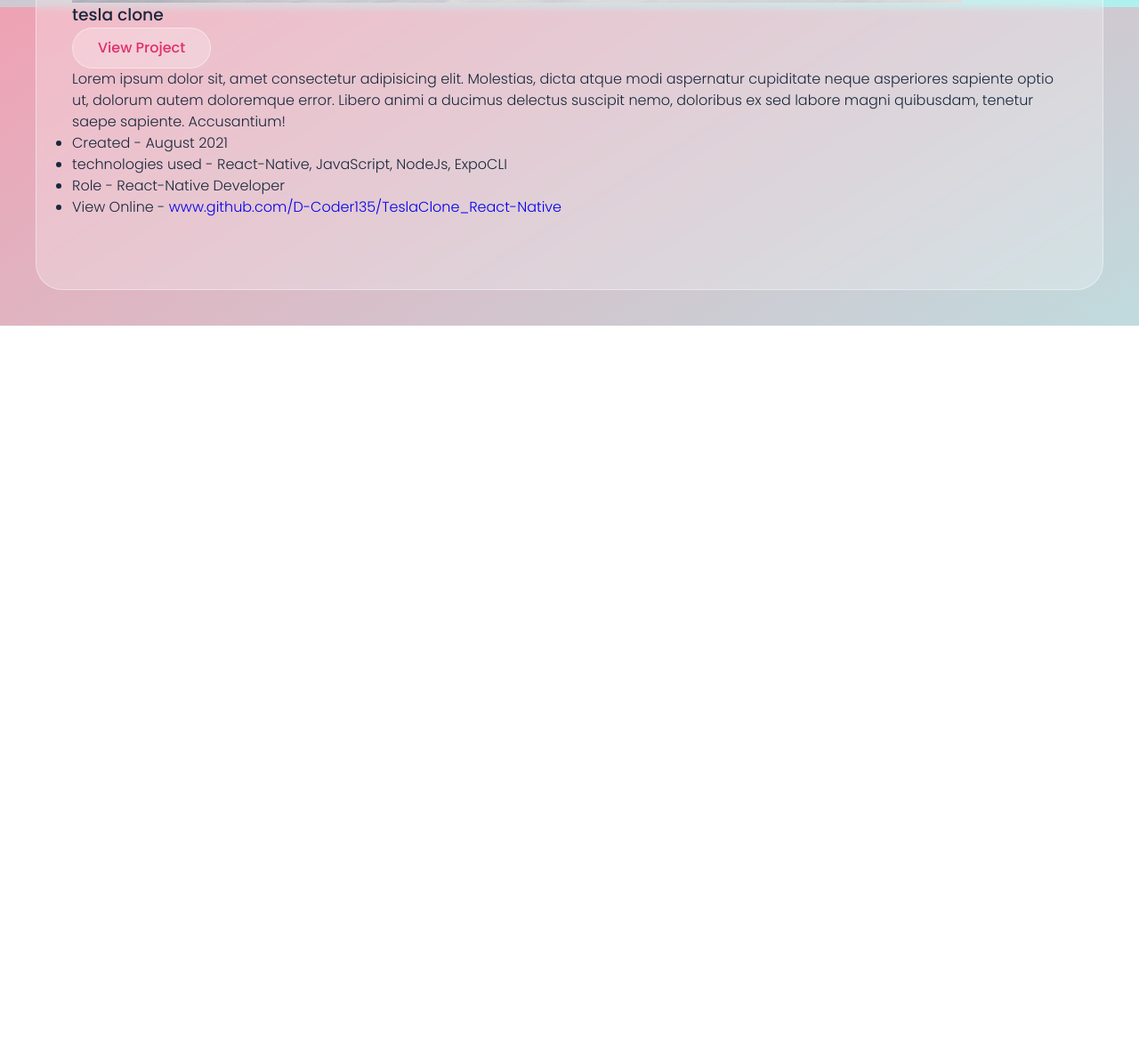
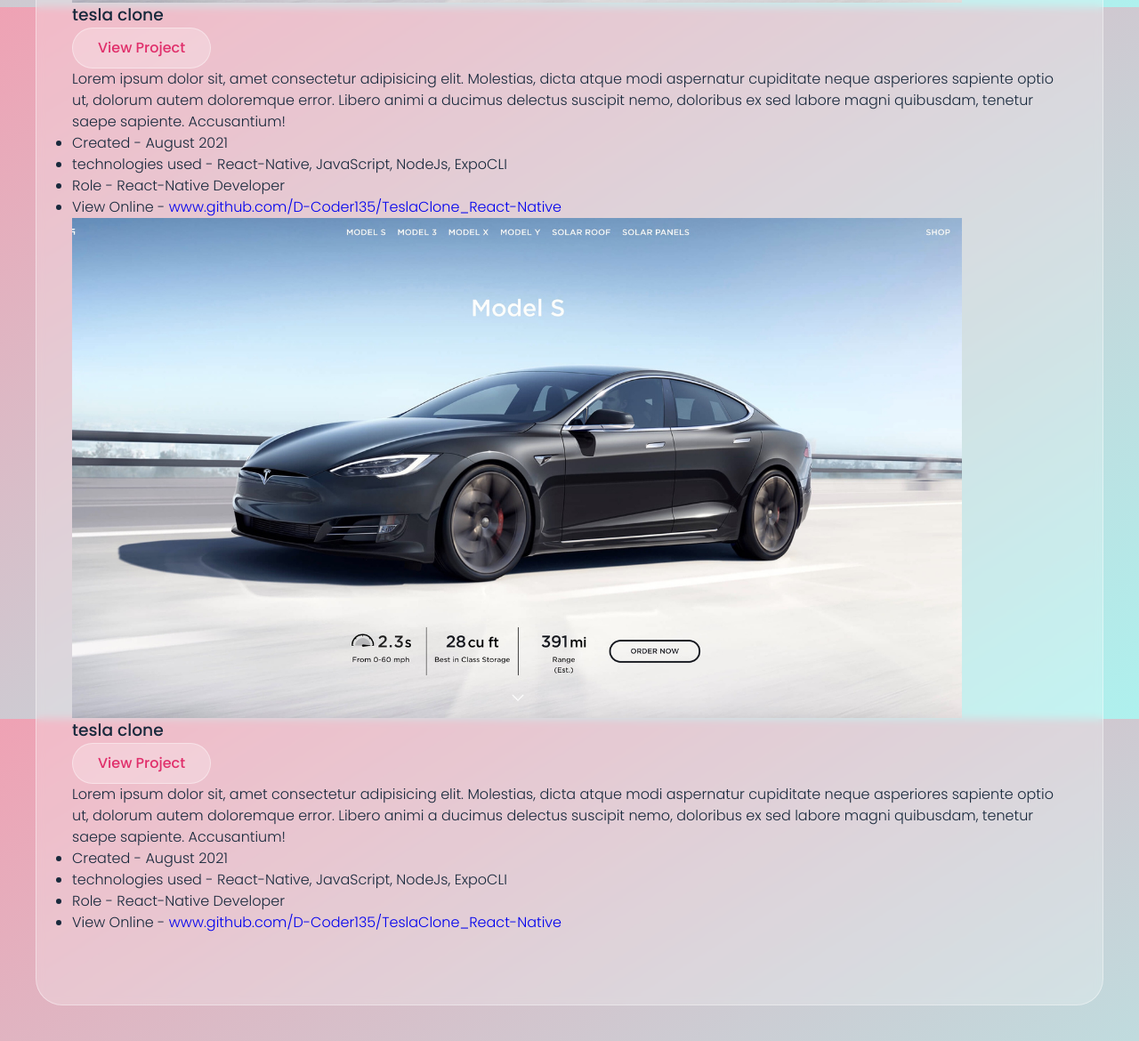
Before and after one commit to D-Coder135/Portfoilio_Project, a plain HTML site: page index.html in a window 1280 px wide. Shown: the part 3192-4362 px from the top of the page at 89% size. Before the commit the page ends 3558 px from the top, so only its background shows below. Drawn offline with Linux system fonts and the light colour scheme.

Commit message:
add some duplicate code

```diff
--- a/index.html
+++ b/index.html
@@ -223,6 +223,28 @@
                         </div>
                     </div>
                     <!-- Portfolio Item End -->
+                     <!-- Portfolio Item Start -->
+                     <div class="portfolio-item">
+                        <div class="portfolio-item-thumbnail">
+                            <img src="images/portfolio/tesla.png" alt="portfolio item thumb">
+                        </div>
+                        <h3 class="portfolio-item-title">tesla clone</h3>
+                        <button type="button" class="btn view-project-btn">view project</button>
+                        <div class="portfolio-item-details">
+                            <div class="description">
+                                <p>Lorem ipsum dolor sit, amet consectetur adipisicing elit. Molestias, dicta atque modi aspernatur cupiditate neque asperiores sapiente optio ut, dolorum autem doloremque error. Libero animi a ducimus delectus suscipit nemo, doloribus ex sed labore magni quibusdam, tenetur saepe sapiente. Accusantium!</p>
+                            </div>
+                            <div class="general-info">
+                                <ul>
+                                    <li>Created - <span>August 2021</span></li>
+                                    <li>technologies used - <span>React-Native, JavaScript, NodeJs, ExpoCLI</span></li>
+                                    <li>Role - <span>React-Native Developer</span></li>
+                                    <li>View Online - <span><a href="#" target="_blank">www.github.com/D-Coder135/TeslaClone_React-Native</a></span></li>
+                                </ul>
+                            </div>
+                        </div>
+                    </div>
+                    <!-- Portfolio Item End -->
                 </div>
             </div>
         </section>
```
